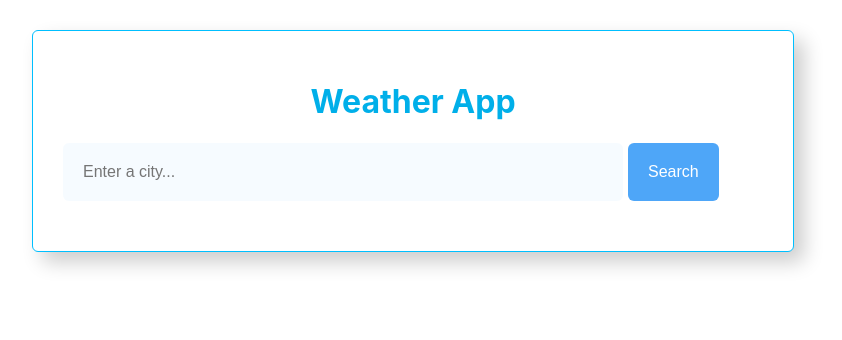
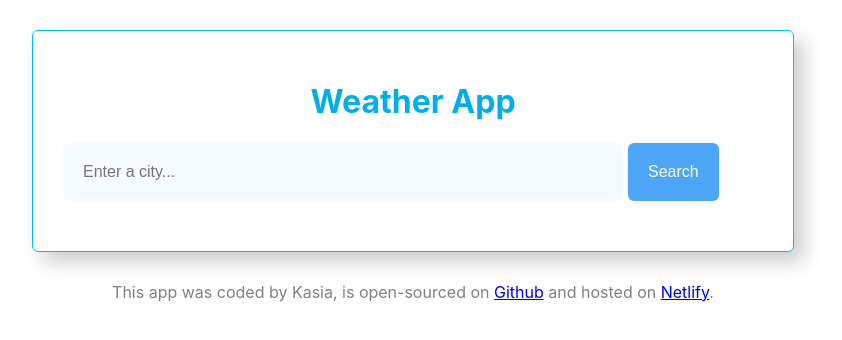
Before and after one commit to kas-neu/my-react-app, a React (Create React App) app: page / in a window 1280 px wide. Shown: the top 340 px of the page, without its empty margins (227-1069 px from the left). Built offline with nearby package versions, Linux system fonts and the light colour scheme.

Commit message:
added footer section

```diff
--- a/src/App.css
+++ b/src/App.css
@@ -2,7 +2,7 @@
   --primary-color: #00afe9;
 }
 
-.App {
+.App header {
   max-width: 700px;
   max-height: 1200px;
   margin: 30px auto;
@@ -16,3 +16,7 @@
   text-align: center;
   color: var(--primary-color);
 }
+.App footer {
+  text-align: center;
+  color: gray;
+}
--- a/src/App.js
+++ b/src/App.js
@@ -9,6 +9,26 @@ function App() {
         <h1>Weather App</h1>
         <Weather />
       </header>
+      <div>
+        {" "}
+        <footer>
+          <p>
+            This app was coded by Kasia, is open-sourced on{" "}
+            <a href="https://github.com/kas-neu/my-react-app" target="_blank">
+              Github
+            </a>{" "}
+            and hosted on{" "}
+            <a
+              href="https://kas-weatherapp-react.netlify.app/?"
+              target="_blank"
+            >
+              {" "}
+              Netlify
+            </a>
+            .
+          </p>
+        </footer>
+      </div>
     </div>
   );
 }
```
